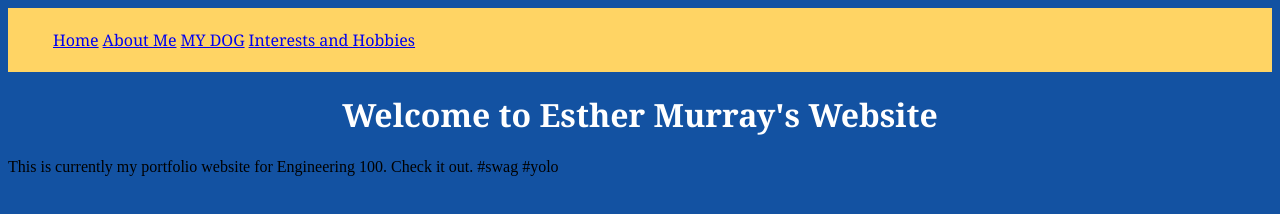
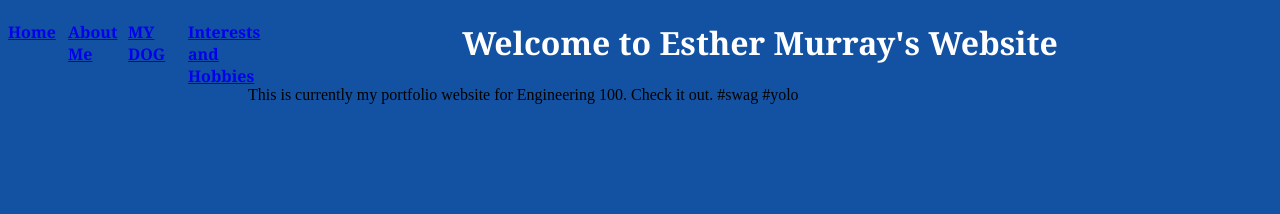
Before and after one commit to estherm76/esthermurray.github.io, a plain HTML site: page index.html in a window 1280 px wide. Drawn offline with Linux system fonts and the light colour scheme.

Commit message:
moar css fixess

```diff
--- a/formats.css
+++ b/formats.css
@@ -1,9 +1,7 @@
 @charset "utf-8";
 
 body {
-    font-size: 100%;
     background-color: #1352a2;
-    font-color: white;
 }
 
 body#dog {
@@ -26,12 +24,14 @@ h2 {
 p {
     font-size: .75em;
     font-family: "Comic sans", sans-serif;
+    font-color: #000000;
 }
 
 p#01 {
     font-family: "Arial", serif;
     text-align: center;
     font-size: .75em;
+    font-color: #000000;
 }
 
 p#red {
@@ -40,22 +40,27 @@ p#red {
 
 .navbar {
     float: center;
-    padding: 5px;
-    display: block;
+    padding: 0px;
     background-color: #ffd464;
 }
 
 .navbar ul {
     list-style-type: none;
+    margin: 0;
+    padding: 0;
 }
 
 .navbar a {
-    width: 60px;
+    display: block;
 }
 
 .navbar li {
+    float: left;
     display: inline;
+    width: 60px;
     font-family: "Cambria", serif;
     font-size: 1em;
     font-color: #000000;
+    font-weight: bold;
+
 }
```
